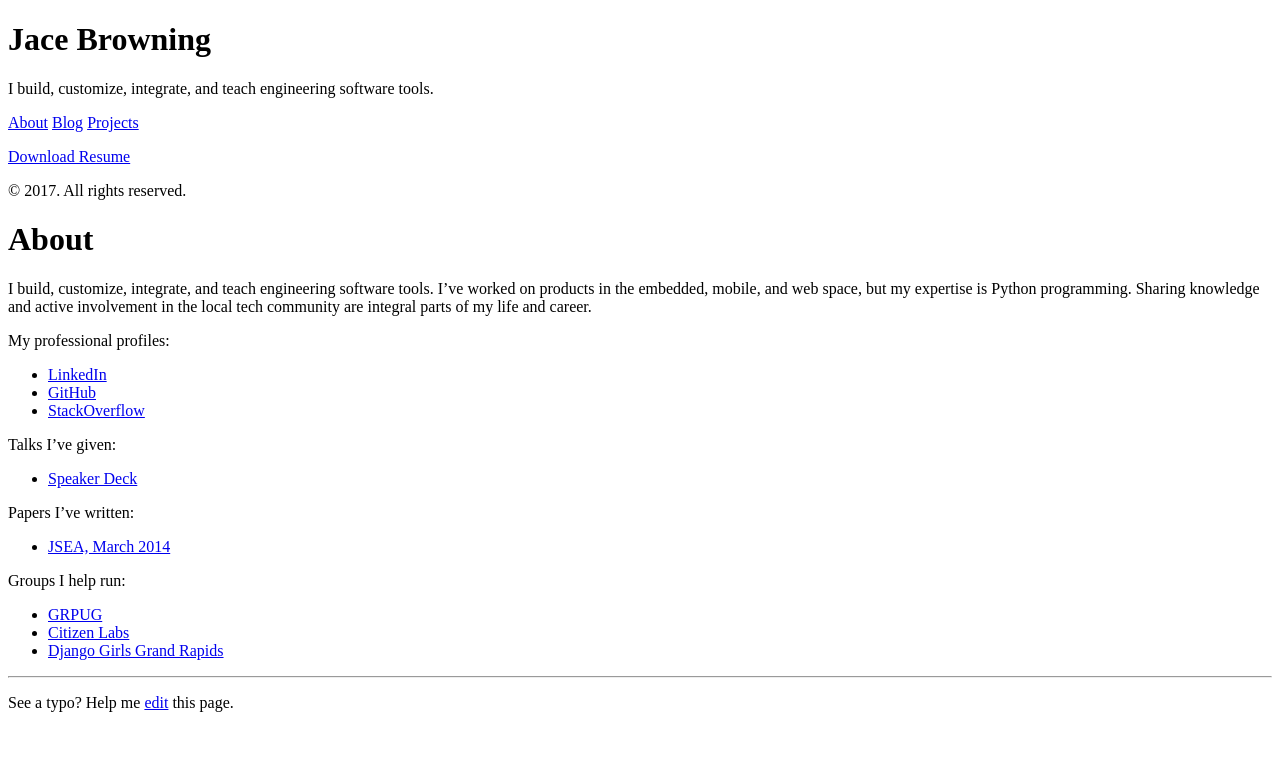
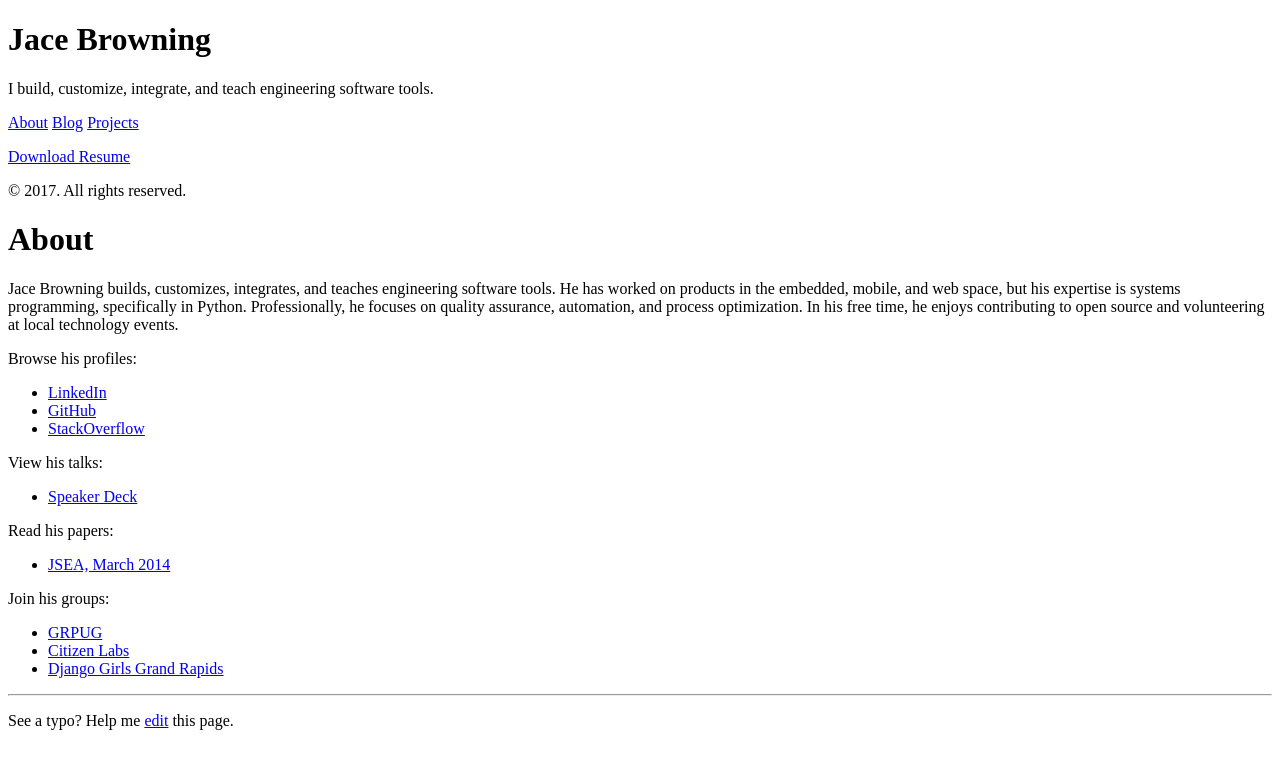
Before and after one commit to jacebrowning/jacebrowning.info, a Jekyll site: the page built from about.md, in a window 1280 px wide. Shown: the top 769 px of the page. Built offline with Jekyll 4.4.1, drawn with Linux system fonts in a browser that asks for light colours; Markdown is read by kramdown in place of the engine named in the settings.

Commit message:
Convert about page to 3rd person

```diff
--- a/about.md
+++ b/about.md
@@ -3,23 +3,23 @@ layout: page
 title: About
 ---
 
-I build, customize, integrate, and teach engineering software tools. I've worked on products in the embedded, mobile, and web space, but my expertise is Python programming. Sharing knowledge and active involvement in the local tech community are integral parts of my life and career.
+Jace Browning builds, customizes, integrates, and teaches engineering software tools. He has worked on products in the embedded, mobile, and web space, but his expertise is systems programming, specifically in Python. Professionally, he focuses on quality assurance, automation, and process optimization. In his free time, he enjoys contributing to open source and volunteering at local technology events.
 
-My professional profiles:
+Browse his profiles:
 
 * [LinkedIn]({{ site.author.linkedin }})
 * [GitHub]({{ site.author.github }})
 * [StackOverflow]({{ site.author.stackoverflow }})
 
-Talks I've given:
+View his talks:
 
 * [Speaker Deck]({{ site.author.speakerdeck }})
 
-Papers I've written:
+Read his papers:
 
 * [JSEA, March 2014](http://www.scirp.org/journal/PaperInformation.aspx?PaperID=44268#.UzYtfWRdXEZ)
 
-Groups I help run:
+Join his groups:
 
 * [GRPUG](https://www.meetup.com/grpython/)
 * [Citizen Labs](http://citizenlabs.org/)
```
